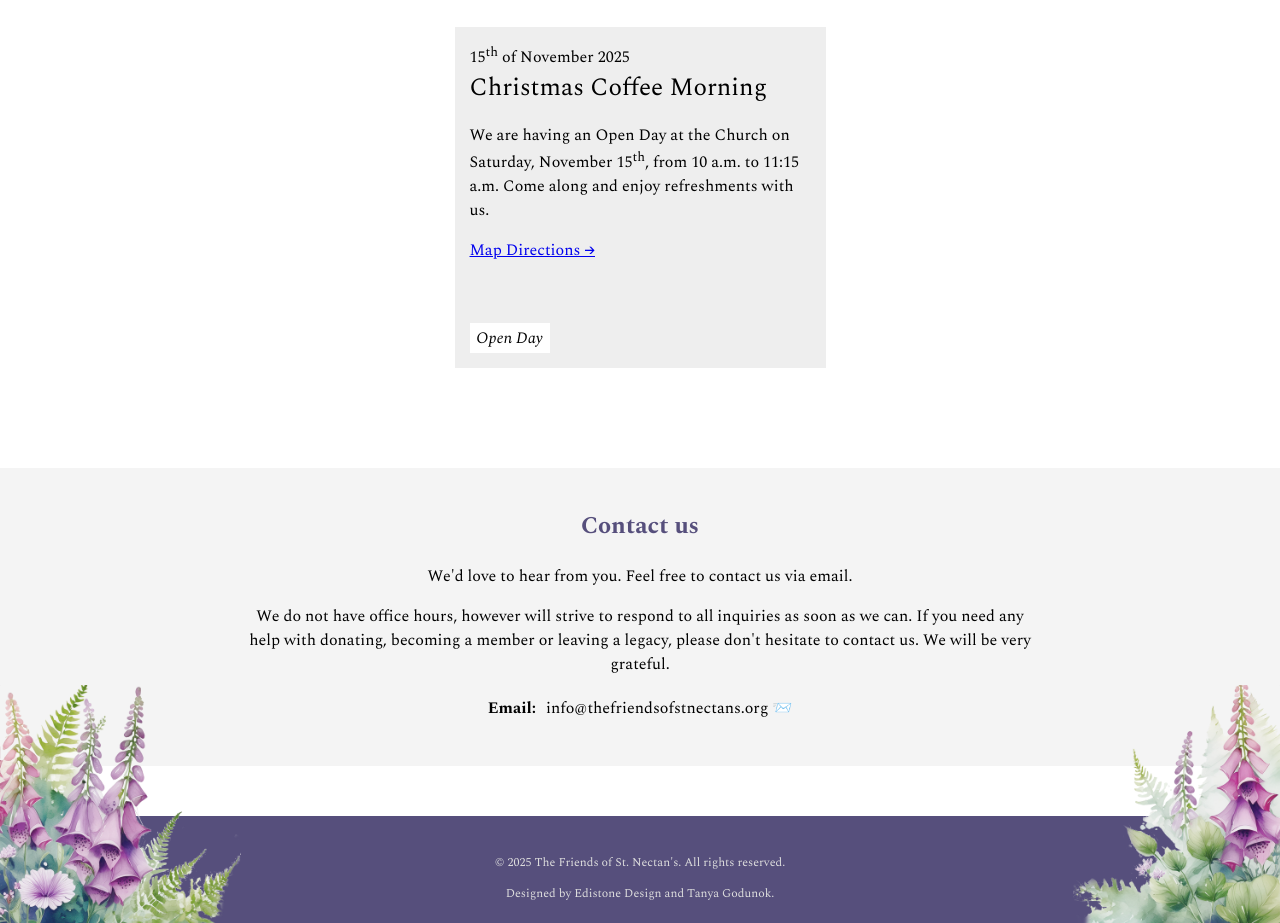
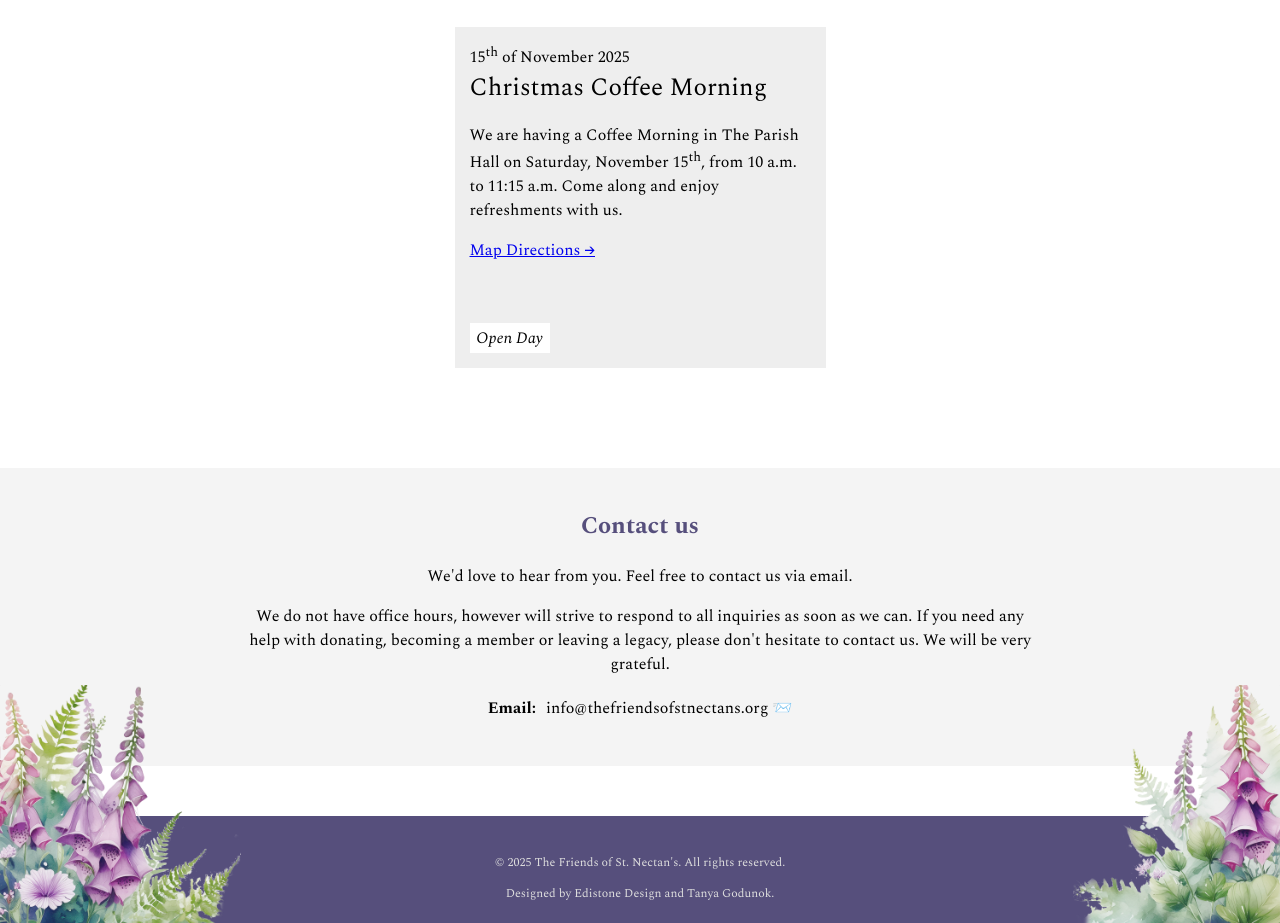
Before and after one commit to Sm-Blckwll/churta260, a plain HTML site: page index.html in a window 1280 px wide. Shown: the part 4784-5707 px from the top of the page. Drawn offline with nearby package versions, Linux system fonts and the light colour scheme; a web font is replaced by a local one.

Commit message:
Update index.html

```diff
--- a/index.html
+++ b/index.html
@@ -346,7 +346,7 @@
                             <div class="Events-card-title">Christmas Coffee Morning</div>
                             <div class="Events-card-text">
                                 <p>
-                                    We are having an Open Day at the Church on Saturday, November 15<sup>th</sup>, from 10
+                                    We are having a Coffee Morning in The Parish Hall on Saturday, November 15<sup>th</sup>, from 10
                                     a.m. to 11:15 a.m. Come along and enjoy refreshments with us.
                                 </p>
                                 <p>
```
